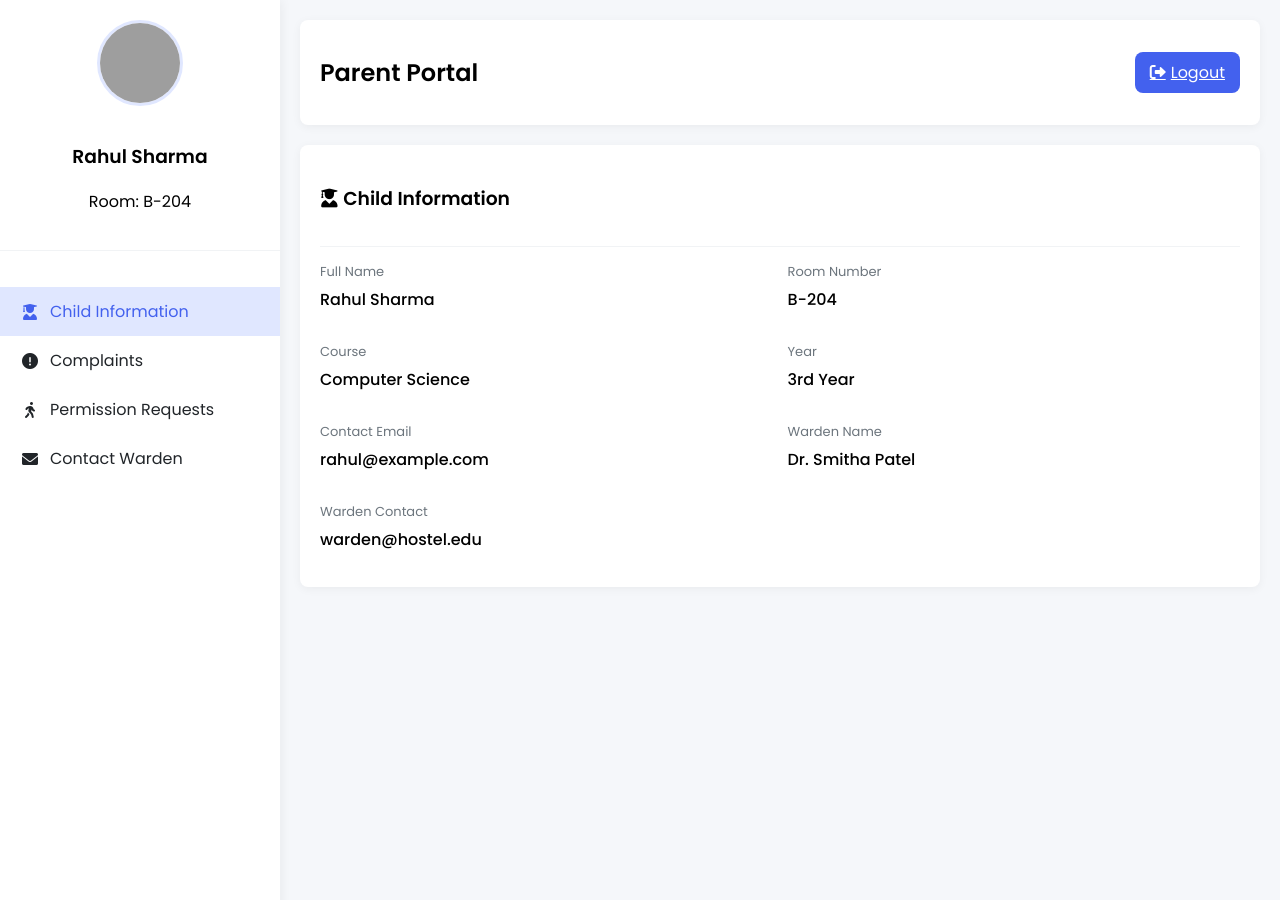
After one commit to MakandarSahil/HostelManagment, a PHP site: page /parents/dashboard.php in a window 1280 px wide. The commit adds this page. Run offline with PHP 8.4, Linux system fonts and the light colour scheme; a user stored in the database is signed in; grey boxes are pictures that could not be loaded.

Commit message:
parent portal

```diff
--- a/generate_hashed_password.php
+++ b/generate_hashed_password.php
@@ -2,6 +2,8 @@
 echo "Admin Hashed Password: " . password_hash("admin123", PASSWORD_DEFAULT);
 echo "<br>";
 echo "Student Hashed Password: " . password_hash("student123", PASSWORD_DEFAULT);
+"<br>";
+echo "Parent Hashed Password: " . password_hash("parent123", PASSWORD_DEFAULT);
 ?>
 
 <?php
--- /dev/null
+++ b/parents/dashboard.php
@@ -0,0 +1,571 @@
+<?php
+session_start();
+if (!isset($_SESSION['logged_in']) || $_SESSION['role'] != 'parent') {
+  header("Location: /hostelmanagment/Auth/login.php");
+  exit;
+}
+
+// Sample data - in a real app this would come from a database
+$child = [
+  'id' => 'STU1001',
+  'name' => 'Rahul Sharma',
+  'room' => 'B-204',
+  'course' => 'Computer Science',
+  'year' => '3rd Year',
+  'contact' => 'rahul@example.com',
+  'warden_name' => 'Dr. Smitha Patel',
+  'warden_contact' => 'warden@hostel.edu'
+];
+
+$complaints = [
+  [
+    'id' => 1001,
+    'type' => 'Electrical',
+    'description' => 'Lights not working in bathroom',
+    'status' => 'Pending',
+    'date' => '2023-10-10'
+  ],
+  [
+    'id' => 1002,
+    'type' => 'Plumbing',
+    'description' => 'Water leakage in washbasin',
+    'status' => 'In Progress',
+    'date' => '2023-10-05'
+  ]
+];
+
+$permissions = [
+  [
+    'id' => 2001,
+    'reason' => 'Family Function',
+    'from' => '2023-10-15 18:00',
+    'to' => '2023-10-16 22:00',
+    'status' => 'Pending Parent Approval',
+    'date' => '2023-10-10'
+  ],
+  [
+    'id' => 2002,
+    'reason' => 'Medical Checkup',
+    'from' => '2023-10-12 10:00',
+    'to' => '2023-10-12 14:00',
+    'status' => 'Parent Approved',
+    'date' => '2023-10-08'
+  ]
+];
+?>
+
+<!DOCTYPE html>
+<html lang="en">
+
+<head>
+  <meta charset="UTF-8">
+  <meta name="viewport" content="width=device-width, initial-scale=1.0">
+  <title>Parent Portal - Hostel Management</title>
+  <link href="https://fonts.googleapis.com/css2?family=Poppins:wght@300;400;500;600&display=swap" rel="stylesheet">
+  <link rel="stylesheet" href="https://cdnjs.cloudflare.com/ajax/libs/font-awesome/6.0.0/css/all.min.css">
+  <style>
+    :root {
+      --primary: #4361ee;
+      --primary-light: #e0e7ff;
+      --secondary: #3f37c9;
+      --light: #f8f9fa;
+      --dark: #212529;
+      --gray: #6c757d;
+      --gray-light: #f1f3f5;
+      --success: #28a745;
+      --warning: #ffc107;
+      --danger: #dc3545;
+      --border-radius: 8px;
+      --sidebar-width: 280px;
+    }
+
+    body {
+      font-family: 'Poppins', sans-serif;
+      background-color: #f5f7fa;
+      margin: 0;
+      padding: 0;
+      display: flex;
+      min-height: 100vh;
+    }
+
+    .sidebar {
+      width: var(--sidebar-width);
+      background: white;
+      box-shadow: 2px 0 10px rgba(0, 0, 0, 0.05);
+      padding: 20px 0;
+      position: fixed;
+      height: 100vh;
+    }
+
+    .sidebar-header {
+      padding: 0 20px 20px;
+      border-bottom: 1px solid var(--gray-light);
+      text-align: center;
+    }
+
+    .sidebar-header img {
+      width: 80px;
+      height: 80px;
+      border-radius: 50%;
+      object-fit: cover;
+      border: 3px solid var(--primary-light);
+      margin-bottom: 10px;
+    }
+
+    .sidebar-menu {
+      list-style: none;
+      padding: 20px 0;
+    }
+
+    .sidebar-menu li a {
+      display: flex;
+      align-items: center;
+      padding: 12px 20px;
+      color: var(--dark);
+      text-decoration: none;
+      transition: all 0.3s;
+    }
+
+    .sidebar-menu li a:hover,
+    .sidebar-menu li a.active {
+      background: var(--primary-light);
+      color: var(--primary);
+    }
+
+    .sidebar-menu li a i {
+      margin-right: 10px;
+      width: 20px;
+      text-align: center;
+    }
+
+    .main-content {
+      flex: 1;
+      margin-left: var(--sidebar-width);
+      padding: 20px;
+    }
+
+    .header {
+      background: white;
+      padding: 15px 20px;
+      border-radius: var(--border-radius);
+      box-shadow: 0 2px 10px rgba(0, 0, 0, 0.05);
+      margin-bottom: 20px;
+      display: flex;
+      justify-content: space-between;
+      align-items: center;
+    }
+
+    .logout-btn {
+      background: var(--primary);
+      color: white;
+      border: none;
+      padding: 8px 15px;
+      border-radius: var(--border-radius);
+      cursor: pointer;
+      display: flex;
+      align-items: center;
+      gap: 5px;
+    }
+
+    .card {
+      background: white;
+      border-radius: var(--border-radius);
+      box-shadow: 0 2px 10px rgba(0, 0, 0, 0.05);
+      padding: 20px;
+      margin-bottom: 20px;
+    }
+
+    .card-header {
+      border-bottom: 1px solid var(--gray-light);
+      padding-bottom: 15px;
+      margin-bottom: 15px;
+      display: flex;
+      justify-content: space-between;
+      align-items: center;
+    }
+
+    table {
+      width: 100%;
+      border-collapse: collapse;
+    }
+
+    th,
+    td {
+      padding: 12px 15px;
+      text-align: left;
+      border-bottom: 1px solid var(--gray-light);
+    }
+
+    th {
+      background: var(--gray-light);
+      color: var(--dark);
+      font-weight: 500;
+    }
+
+    .status {
+      padding: 5px 10px;
+      border-radius: 20px;
+      font-size: 12px;
+      font-weight: 500;
+    }
+
+    .status-pending {
+      background: #fff3cd;
+      color: #856404;
+    }
+
+    .status-approved {
+      background: #d4edda;
+      color: #155724;
+    }
+
+    .status-rejected {
+      background: #f8d7da;
+      color: #721c24;
+    }
+
+    .status-in-progress {
+      background: #e2e3e5;
+      color: #383d41;
+    }
+
+    .btn {
+      padding: 8px 15px;
+      border-radius: var(--border-radius);
+      font-size: 14px;
+      cursor: pointer;
+      border: none;
+      display: inline-flex;
+      align-items: center;
+      gap: 5px;
+    }
+
+    .btn-sm {
+      padding: 5px 10px;
+      font-size: 12px;
+    }
+
+    .btn-primary {
+      background: var(--primary);
+      color: white;
+    }
+
+    .btn-success {
+      background: var(--success);
+      color: white;
+    }
+
+    .btn-danger {
+      background: var(--danger);
+      color: white;
+    }
+
+    .profile-info {
+      display: grid;
+      grid-template-columns: repeat(2, 1fr);
+      gap: 15px;
+    }
+
+    .profile-item {
+      margin-bottom: 15px;
+    }
+
+    .profile-item label {
+      display: block;
+      font-size: 13px;
+      color: var(--gray);
+      margin-bottom: 5px;
+    }
+
+    .profile-item span {
+      font-weight: 500;
+    }
+
+    .form-group {
+      margin-bottom: 15px;
+    }
+
+    .form-group label {
+      display: block;
+      margin-bottom: 5px;
+      font-weight: 500;
+    }
+
+    .form-control {
+      width: 100%;
+      padding: 10px;
+      border: 1px solid #ddd;
+      border-radius: var(--border-radius);
+    }
+
+    textarea.form-control {
+      min-height: 120px;
+    }
+
+    @media (max-width: 768px) {
+      .sidebar {
+        width: 100%;
+        position: relative;
+        height: auto;
+      }
+
+      .main-content {
+        margin-left: 0;
+      }
+
+      .profile-info {
+        grid-template-columns: 1fr;
+      }
+    }
+  </style>
+</head>
+
+<body>
+  <!-- Sidebar Navigation -->
+  <div class="sidebar">
+    <div class="sidebar-header">
+      <img src="https://ui-avatars.com/api/?name=<?= urlencode($child['name']) ?>&background=random" alt="Child Photo">
+      <h3><?= htmlspecialchars($child['name']) ?></h3>
+      <p>Room: <?= htmlspecialchars($child['room']) ?></p>
+    </div>
+
+    <ul class="sidebar-menu">
+      <li><a href="#" class="active" onclick="showSection('child-info')">
+          <i class="fas fa-user-graduate"></i>
+          <span>Child Information</span>
+        </a></li>
+      <li><a href="#" onclick="showSection('complaints')">
+          <i class="fas fa-exclamation-circle"></i>
+          <span>Complaints</span>
+        </a></li>
+      <li><a href="#" onclick="showSection('permissions')">
+          <i class="fas fa-walking"></i>
+          <span>Permission Requests</span>
+        </a></li>
+      <li><a href="#" onclick="showSection('contact')">
+          <i class="fas fa-envelope"></i>
+          <span>Contact Warden</span>
+        </a></li>
+    </ul>
+  </div>
+
+  <!-- Main Content Area -->
+  <div class="main-content">
+    <div class="header">
+      <h2>Parent Portal</h2>
+      <a href="../Auth/logout.php" class="logout-btn">
+        <i class="fas fa-sign-out-alt"></i>
+        <span>Logout</span>
+      </a>
+    </div>
+
+    <!-- Child Information Section -->
+    <div id="child-info" class="section-content">
+      <div class="card">
+        <div class="card-header">
+          <h3><i class="fas fa-user-graduate"></i> Child Information</h3>
+        </div>
+
+        <div class="profile-info">
+          <div class="profile-item">
+            <label>Full Name</label>
+            <span><?= htmlspecialchars($child['name']) ?></span>
+          </div>
+          <div class="profile-item">
+            <label>Room Number</label>
+            <span><?= htmlspecialchars($child['room']) ?></span>
+          </div>
+          <div class="profile-item">
+            <label>Course</label>
+            <span><?= htmlspecialchars($child['course']) ?></span>
+          </div>
+          <div class="profile-item">
+            <label>Year</label>
+            <span><?= htmlspecialchars($child['year']) ?></span>
+          </div>
+          <div class="profile-item">
+            <label>Contact Email</label>
+            <span><?= htmlspecialchars($child['contact']) ?></span>
+          </div>
+          <div class="profile-item">
+            <label>Warden Name</label>
+            <span><?= htmlspecialchars($child['warden_name']) ?></span>
+          </div>
+          <div class="profile-item">
+            <label>Warden Contact</label>
+            <span><?= htmlspecialchars($child['warden_contact']) ?></span>
+          </div>
+        </div>
+      </div>
+    </div>
+
+    <!-- Complaints Section -->
+    <div id="complaints" class="section-content" style="display:none;">
+      <div class="card">
+        <div class="card-header">
+          <h3><i class="fas fa-exclamation-circle"></i> Complaints</h3>
+        </div>
+
+        <?php if (count($complaints) > 0): ?>
+          <table>
+            <thead>
+              <tr>
+                <th>Date</th>
+                <th>Type</th>
+                <th>Description</th>
+                <th>Status</th>
+              </tr>
+            </thead>
+            <tbody>
+              <?php foreach ($complaints as $complaint): ?>
+                <tr>
+                  <td><?= date('d M Y', strtotime($complaint['date'])) ?></td>
+                  <td><?= htmlspecialchars($complaint['type']) ?></td>
+                  <td><?= htmlspecialchars($complaint['description']) ?></td>
+                  <td>
+                    <span class="status status-<?= strtolower(str_replace(' ', '-', $complaint['status'])) ?>">
+                      <?= $complaint['status'] ?>
+                    </span>
+                  </td>
+                </tr>
+              <?php endforeach; ?>
+            </tbody>
+          </table>
+        <?php else: ?>
+          <p>No complaints found.</p>
+        <?php endif; ?>
+      </div>
+    </div>
+
+    <!-- Permission Requests Section -->
+    <div id="permissions" class="section-content" style="display:none;">
+      <div class="card">
+        <div class="card-header">
+          <h3><i class="fas fa-walking"></i> Permission Requests</h3>
+        </div>
+
+        <?php if (count($permissions) > 0): ?>
+          <table>
+            <thead>
+              <tr>
+                <th>Date</th>
+                <th>Reason</th>
+                <th>From</th>
+                <th>To</th>
+                <th>Status</th>
+                <th>Action</th>
+              </tr>
+            </thead>
+            <tbody>
+              <?php foreach ($permissions as $permission): ?>
+                <tr>
+                  <td><?= date('d M Y', strtotime($permission['date'])) ?></td>
+                  <td><?= htmlspecialchars($permission['reason']) ?></td>
+                  <td><?= date('d M H:i', strtotime($permission['from'])) ?></td>
+                  <td><?= date('d M H:i', strtotime($permission['to'])) ?></td>
+                  <td>
+                    <span class="status status-<?= strtolower(str_replace(' ', '-', $permission['status'])) ?>">
+                      <?= $permission['status'] ?>
+                    </span>
+                  </td>
+                  <td>
+                    <?php if ($permission['status'] == 'Pending Parent Approval'): ?>
+                      <button class="btn btn-success btn-sm" onclick="approvePermission(<?= $permission['id'] ?>)">
+                        <i class="fas fa-check"></i> Approve
+                      </button>
+                      <button class="btn btn-danger btn-sm" onclick="rejectPermission(<?= $permission['id'] ?>)">
+                        <i class="fas fa-times"></i> Reject
+                      </button>
+                    <?php endif; ?>
+                  </td>
+                </tr>
+              <?php endforeach; ?>
+            </tbody>
+          </table>
+        <?php else: ?>
+          <p>No permission requests found.</p>
+        <?php endif; ?>
+      </div>
+    </div>
+
+    <!-- Contact Warden Section -->
+    <div id="contact" class="section-content" style="display:none;">
+      <div class="card">
+        <div class="card-header">
+          <h3><i class="fas fa-envelope"></i> Contact Warden</h3>
+        </div>
+
+        <form>
+          <div class="form-group">
+            <label>Subject</label>
+            <input type="text" class="form-control" placeholder="Enter subject">
+          </div>
+
+          <div class="form-group">
+            <label>Message</label>
+            <textarea class="form-control" placeholder="Enter your message"></textarea>
+          </div>
+
+          <button type="button" class="btn btn-primary">
+            <i class="fas fa-paper-plane"></i> Send Message
+          </button>
+        </form>
+      </div>
+    </div>
+  </div>
+
+  <script>
+    // Show the selected section and hide others
+    function showSection(sectionId) {
+      // Hide all sections
+      document.querySelectorAll('.section-content').forEach(section => {
+        section.style.display = 'none';
+      });
+
+      // Show the selected section
+      document.getElementById(sectionId).style.display = 'block';
+
+      // Update active state in sidebar
+      document.querySelectorAll('.sidebar-menu a').forEach(link => {
+        link.classList.remove('active');
+      });
+
+      // Find the clicked link and make it active
+      const links = document.querySelectorAll('.sidebar-menu a');
+      for (let i = 0; i < links.length; i++) {
+        if (links[i].getAttribute('onclick')?.includes(sectionId)) {
+          links[i].classList.add('active');
+          break;
+        }
+      }
+    }
+
+    function approvePermission(id) {
+      if (confirm('Are you sure you want to approve this permission request?')) {
+        // In a real app, this would be an AJAX call to the server
+        alert('Permission request #' + id + ' approved!');
+        // Update the status in the UI
+        const row = document.querySelector(`button[onclick="approvePermission(${id})"]`).closest('tr');
+        row.querySelector('.status').textContent = 'Parent Approved';
+        row.querySelector('.status').className = 'status status-approved';
+        // Remove action buttons
+        row.querySelector('td:last-child').innerHTML = '';
+      }
+    }
+
+    function rejectPermission(id) {
+      if (confirm('Are you sure you want to reject this permission request?')) {
+        // In a real app, this would be an AJAX call to the server
+        alert('Permission request #' + id + ' rejected!');
+        // Update the status in the UI
+        const row = document.querySelector(`button[onclick="rejectPermission(${id})"]`).closest('tr');
+        row.querySelector('.status').textContent = 'Parent Rejected';
+        row.querySelector('.status').className = 'status status-rejected';
+        // Remove action buttons
+        row.querySelector('td:last-child').innerHTML = '';
+      }
+    }
+  </script>
+</body>
+
+</html>
```
Also changed, not shown: Auth/login.php (+7 -1 lines).
